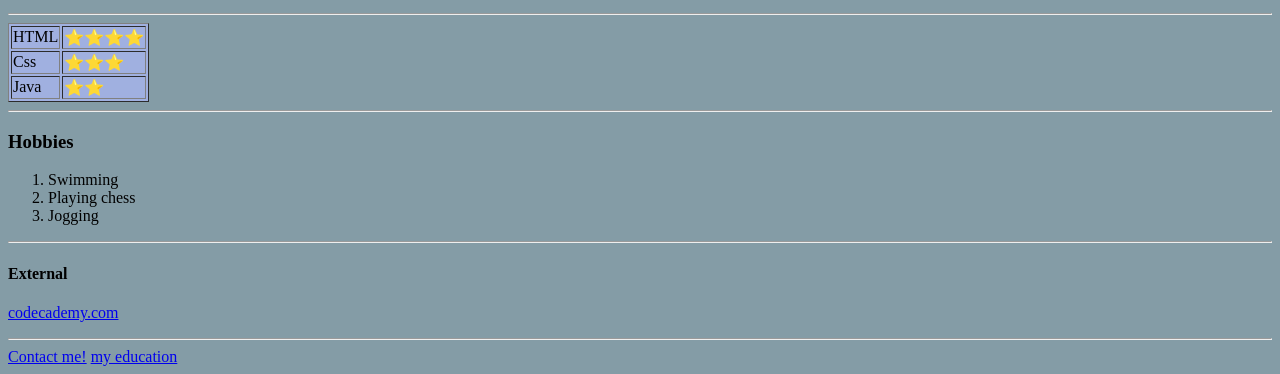
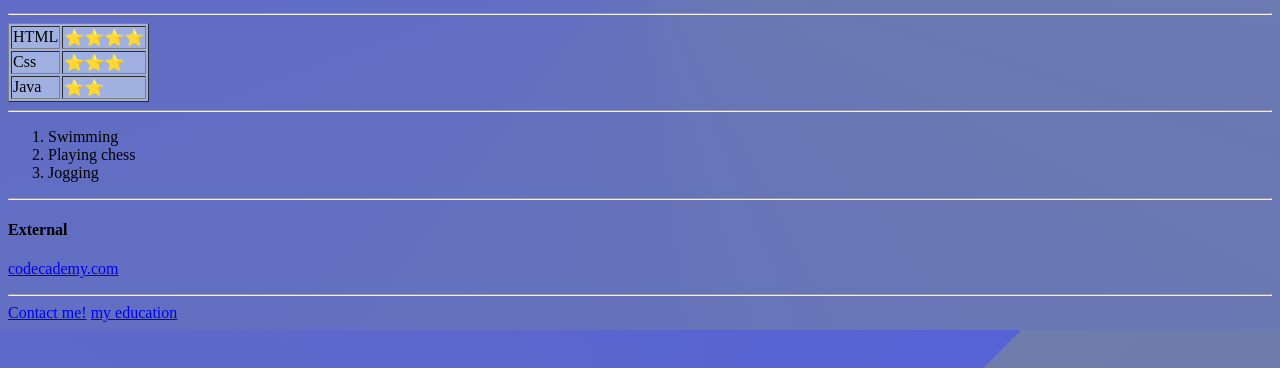
Before and after one commit to farazbagher/Web-mobile, a plain HTML site: page index.html in a window 1280 px wide. Shown: the part 432-806 px from the top of the page. Drawn offline with Linux system fonts and the light colour scheme.

Commit message:
Update index.html

```diff
--- a/index.html
+++ b/index.html
@@ -10,7 +10,7 @@
 <body>
 <style>
 body{
-    background-color: rgb(132 156 166);
+    background-image: conic-gradient(from 45deg, #6e7dab, #5762d5);
     }
 </style>
     <h1>Web & Mobile I &#128102;</h1><p>My name is <strong>Faraz Baghernezhad</strong>, i am third year studet in ADA university. I am 20 years old, and I am an IT student, today i want to create an personal webpage to show my skils, hobbies and etc.</p>
@@ -30,7 +30,7 @@ body{
     </TR>
 </table>
 <hr>
-<h3> Hobbies</h3>
+
 <ol>
     <li>Swimming</li>
     <li>Playing chess</li>
```
